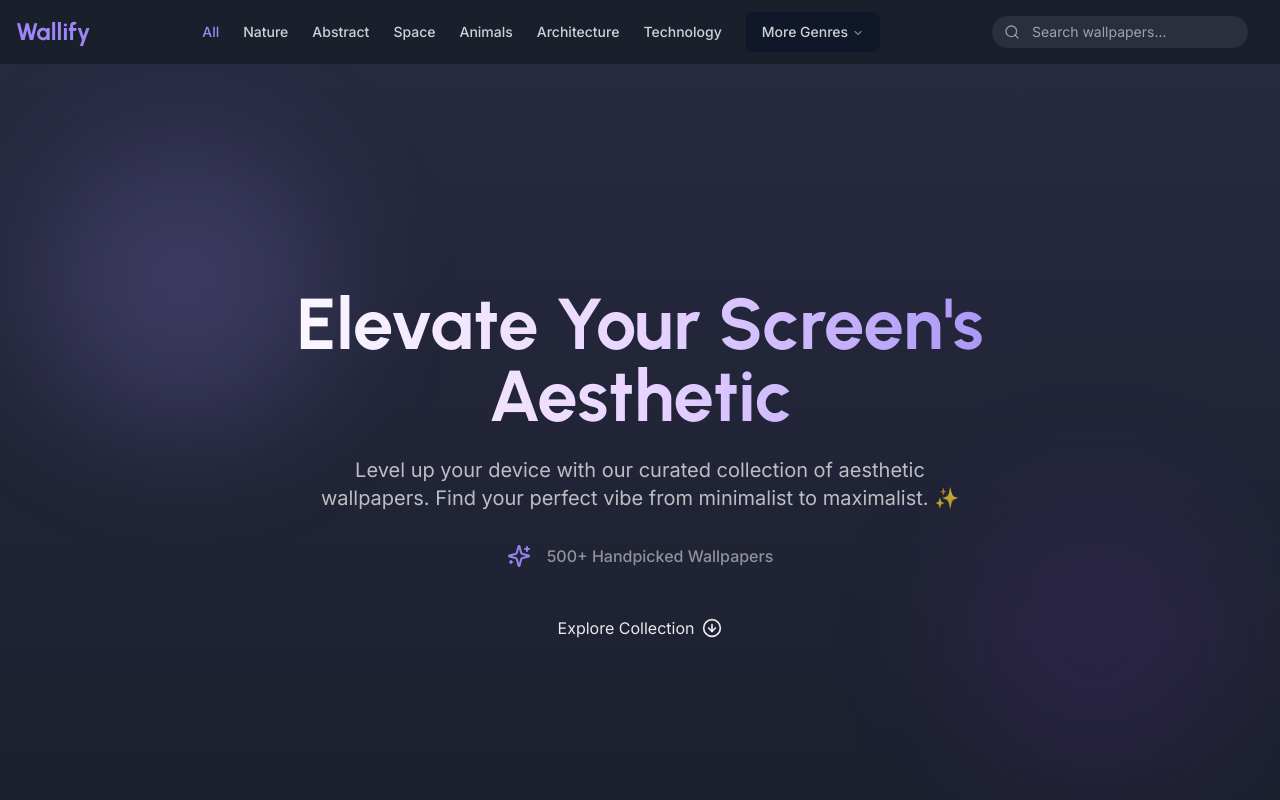
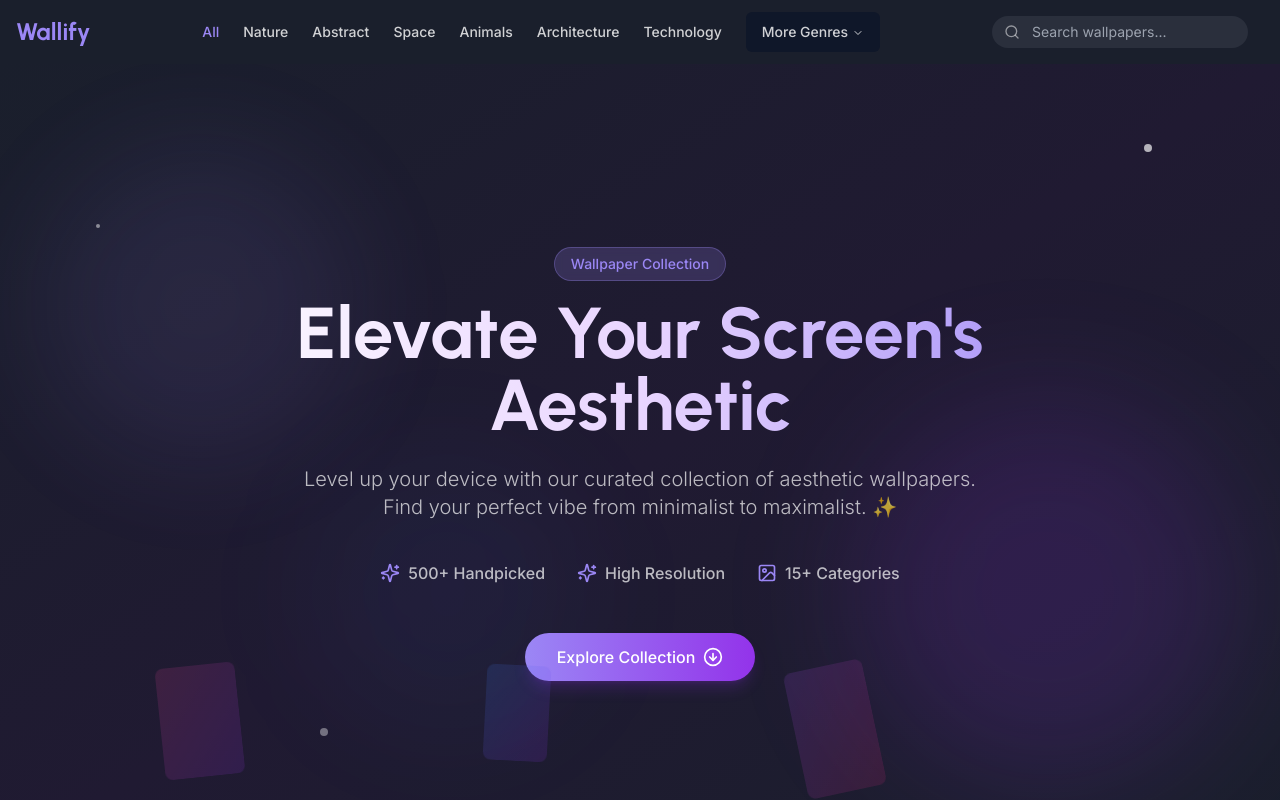
Before and after one commit to varnixz/Wallify, a React (Vite) app: page / in a window 1280 px wide. Shown: the top 800 px of the page. Built offline with nearby package versions, Linux system fonts and the light colour scheme.

Commit message:
Refactor: Improve UI aesthetics
Enhance the visual appeal of the application to provide a more pleasing user experience.

```diff
--- a/src/components/HeroSection.tsx
+++ b/src/components/HeroSection.tsx
@@ -1,31 +1,54 @@
 
 import React from "react";
-import { ArrowDownCircle, Sparkles } from "lucide-react";
+import { ArrowDownCircle, Sparkles, Stars, ImageIcon } from "lucide-react";
 
 const HeroSection = () => {
   return (
-    <section className="min-h-screen relative flex items-center justify-center overflow-hidden bg-gradient-to-b from-dark-accent/10 to-dark">
+    <section className="min-h-screen relative flex items-center justify-center overflow-hidden bg-gradient-to-br from-dark via-[#201A32] to-[#1A1F2C]">
       {/* Decorative elements */}
       <div className="absolute inset-0 w-full h-full">
-        <div className="absolute top-20 left-10 w-72 h-72 bg-dark-accent/20 rounded-full filter blur-3xl"></div>
-        <div className="absolute bottom-20 right-10 w-72 h-72 bg-purple-600/10 rounded-full filter blur-3xl"></div>
+        {/* Abstract shapes and blurs */}
+        <div className="absolute top-20 left-10 w-80 h-80 bg-dark-accent/10 rounded-full filter blur-3xl animate-pulse"></div>
+        <div className="absolute bottom-20 right-10 w-96 h-96 bg-purple-600/15 rounded-full filter blur-3xl"></div>
+        <div className="absolute top-1/2 left-1/4 w-64 h-64 bg-blue-500/5 rounded-full filter blur-3xl"></div>
+
+        {/* Animated stars/dots */}
+        <div className="absolute top-20 right-32 w-2 h-2 bg-white/70 rounded-full animate-pulse"></div>
+        <div className="absolute top-40 left-24 w-1 h-1 bg-white/50 rounded-full animate-pulse"></div>
+        <div className="absolute bottom-32 left-1/4 w-2 h-2 bg-white/40 rounded-full animate-pulse"></div>
+        <div className="absolute top-1/3 right-1/4 w-1 h-1 bg-white/60 rounded-full animate-pulse"></div>
       </div>
 
       {/* Content */}
-      <div className="relative z-10 text-center px-4 max-w-4xl mx-auto">
-        <h1 className="text-4xl md:text-6xl lg:text-7xl font-bold font-urbanist mb-6 bg-gradient-to-r from-white via-purple-200 to-dark-accent bg-clip-text text-transparent">
+      <div className="relative z-10 text-center px-4 py-12 max-w-5xl mx-auto">
+        <div className="flex justify-center mb-4">
+          <span className="px-4 py-1.5 rounded-full bg-dark-accent/20 text-dark-accent text-sm font-medium backdrop-blur-sm border border-dark-accent/30">
+            Wallpaper Collection
+          </span>
+        </div>
+
+        <h1 className="text-5xl md:text-6xl lg:text-7xl font-bold font-urbanist mb-6 bg-gradient-to-r from-white via-purple-200 to-dark-accent bg-clip-text text-transparent leading-tight">
           Elevate Your Screen's Aesthetic
         </h1>
-        <p className="text-lg md:text-xl text-white/70 mb-8 max-w-2xl mx-auto">
+
+        <p className="text-lg md:text-xl text-white/70 mb-10 max-w-2xl mx-auto font-light">
           Level up your device with our curated collection of aesthetic wallpapers.
           Find your perfect vibe from minimalist to maximalist. ✨
         </p>
 
-        <div className="flex items-center justify-center gap-4 mb-12">
-          <Sparkles className="w-6 h-6 text-dark-accent animate-pulse" />
-          <span className="text-white/50 font-medium">
-            500+ Handpicked Wallpapers
-          </span>
+        <div className="flex items-center justify-center gap-8 mb-12">
+          <div className="flex items-center gap-2">
+            <Sparkles className="w-5 h-5 text-dark-accent" />
+            <span className="text-white/70 font-medium">500+ Handpicked</span>
+          </div>
+          <div className="flex items-center gap-2">
+            <Stars className="w-5 h-5 text-dark-accent" />
+            <span className="text-white/70 font-medium">High Resolution</span>
+          </div>
+          <div className="flex items-center gap-2">
+            <ImageIcon className="w-5 h-5 text-dark-accent" />
+            <span className="text-white/70 font-medium">15+ Categories</span>
+          </div>
         </div>
 
         <button
@@ -33,11 +56,19 @@ const HeroSection = () => {
             const trendingSection = document.getElementById('trending-section');
             trendingSection?.scrollIntoView({ behavior: 'smooth' });
           }}
-          className="group flex items-center gap-2 mx-auto text-white/90 hover:text-dark-accent transition-colors"
+          className="group flex items-center gap-2 mx-auto bg-gradient-to-r from-dark-accent to-purple-600 hover:from-dark-accent/90 hover:to-purple-600/90 text-white px-8 py-3 rounded-full transition-all duration-300 shadow-lg shadow-purple-600/20"
         >
-          <span>Explore Collection</span>
+          <span className="font-medium">Explore Collection</span>
           <ArrowDownCircle className="w-5 h-5 group-hover:translate-y-1 transition-transform" />
         </button>
+
+        {/* Decorative wallpaper previews */}
+        <div className="hidden lg:flex absolute -bottom-16 left-8 right-8 justify-between opacity-50">
+          <div className="h-28 w-20 rounded-lg bg-gradient-to-br from-pink-500/30 to-purple-600/30 backdrop-blur-sm transform -rotate-6"></div>
+          <div className="h-24 w-16 rounded-lg bg-gradient-to-br from-blue-500/30 to-purple-600/30 backdrop-blur-sm transform rotate-3"></div>
+          <div className="h-32 w-20 rounded-lg bg-gradient-to-br from-purple-500/30 to-pink-600/30 backdrop-blur-sm transform -rotate-12"></div>
+          <div className="h-28 w-18 rounded-lg bg-gradient-to-br from-indigo-500/30 to-purple-600/30 backdrop-blur-sm transform rotate-6"></div>
+        </div>
       </div>
     </section>
   );
```
